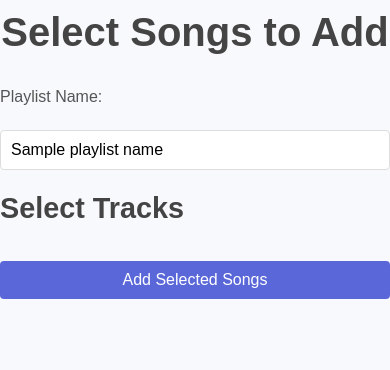
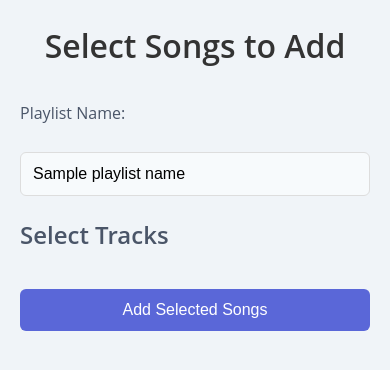
Before and after one commit to h4nsec/SpotiPlay, a Flask app: template templates/select_songs.html in a window 390 px wide. Shown: the top 370 px of the page. Run offline with Flask 2, Linux system fonts and the light colour scheme; the template is opened without the code that fills it: most values are stand-ins (such as "Sample title", 1, 10 or a date in 2020).

Commit message:
Update styles.css

```diff
--- a/static/styles.css
+++ b/static/styles.css
@@ -7,81 +7,93 @@
 }
 
 body {
-    font-family: 'Arial', sans-serif;
-    background-color: #f7f9fc;
+    font-family: 'Open Sans', Arial, sans-serif;
+    background-color: #f0f4f8;
     color: #333;
     line-height: 1.6;
+    padding: 20px;
 }
 
 .container {
     width: 80%;
-    margin: auto;
-    overflow: hidden;
-    padding: 20px;
-    background-color: white;
-    border-radius: 8px;
-    box-shadow: 0px 4px 6px rgba(0, 0, 0, 0.1);
-    margin-top: 40px;
+    margin: 50px auto;
+    padding: 40px;
+    background-color: #ffffff;
+    border-radius: 12px;
+    box-shadow: 0 10px 20px rgba(0, 0, 0, 0.1);
+    transition: box-shadow 0.3s ease;
+}
+
+.container:hover {
+    box-shadow: 0 12px 24px rgba(0, 0, 0, 0.2);
 }
 
 h1, h2, h3 {
-    color: #444;
+    color: #333;
+    font-weight: 600;
 }
 
 h1 {
     font-size: 2.5rem;
-    margin-bottom: 20px;
     text-align: center;
+    margin-bottom: 30px;
 }
 
 h2 {
     font-size: 1.8rem;
     margin-bottom: 15px;
+    color: #4a5568;
 }
 
 h3 {
     font-size: 1.2rem;
     margin-bottom: 10px;
+    color: #2d3748;
 }
 
 form {
     margin-top: 20px;
     display: flex;
     flex-direction: column;
-    gap: 15px;
+    gap: 20px;
 }
 
 label {
     font-size: 1rem;
-    color: #555;
+    color: #4a5568;
     margin-bottom: 5px;
 }
 
 input[type="text"], input[type="url"], select {
-    padding: 10px;
+    padding: 12px;
     font-size: 1rem;
     border: 1px solid #ddd;
-    border-radius: 4px;
+    border-radius: 6px;
     width: 100%;
+    background-color: #f7fafc;
+    transition: border-color 0.3s ease;
 }
 
-input[type="checkbox"] {
-    margin-right: 10px;
+input[type="text"]:focus, input[type="url"]:focus, select:focus {
+    outline: none;
+    border-color: #5a67d8;
+    background-color: #fff;
 }
 
 button {
-    padding: 10px 20px;
+    padding: 12px 20px;
     font-size: 1rem;
-    background-color: #5A67D8;
-    color: white;
+    background-color: #5a67d8;
+    color: #fff;
     border: none;
-    border-radius: 4px;
+    border-radius: 6px;
     cursor: pointer;
-    transition: background-color 0.3s ease;
+    transition: background-color 0.3s ease, box-shadow 0.3s ease;
 }
 
 button:hover {
     background-color: #434190;
+    box-shadow: 0 6px 12px rgba(90, 103, 216, 0.3);
 }
 
 table {
@@ -95,7 +107,7 @@
 }
 
 th, td {
-    padding: 10px;
+    padding: 12px;
     text-align: left;
 }
 
@@ -104,19 +116,37 @@
     font-weight: bold;
 }
 
-input[type="text"]:focus, input[type="url"]:focus, select:focus {
-    outline: none;
-    border-color: #5A67D8;
-}
-
 .checkbox-group {
     display: flex;
     align-items: center;
     margin-bottom: 10px;
 }
 
+.checkbox-group input[type="checkbox"] {
+    margin-right: 10px;
+    transform: scale(1.2);
+}
+
+a {
+    text-decoration: none;
+    color: #5a67d8;
+}
+
+a:hover {
+    text-decoration: underline;
+}
+
 @media (max-width: 768px) {
     .container {
         width: 95%;
+        padding: 20px;
+    }
+
+    h1 {
+        font-size: 2rem;
+    }
+
+    h2 {
+        font-size: 1.5rem;
     }
 }
```
